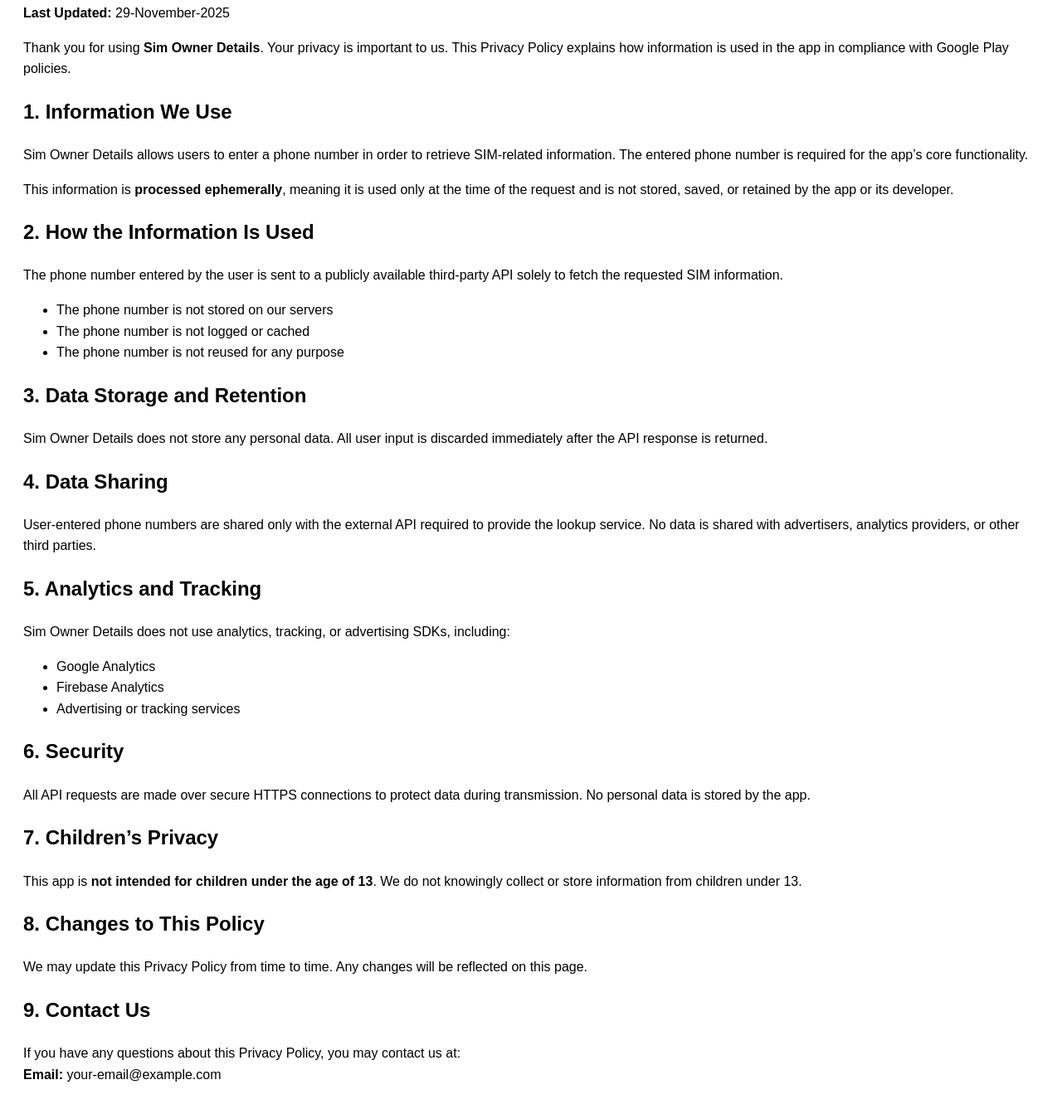
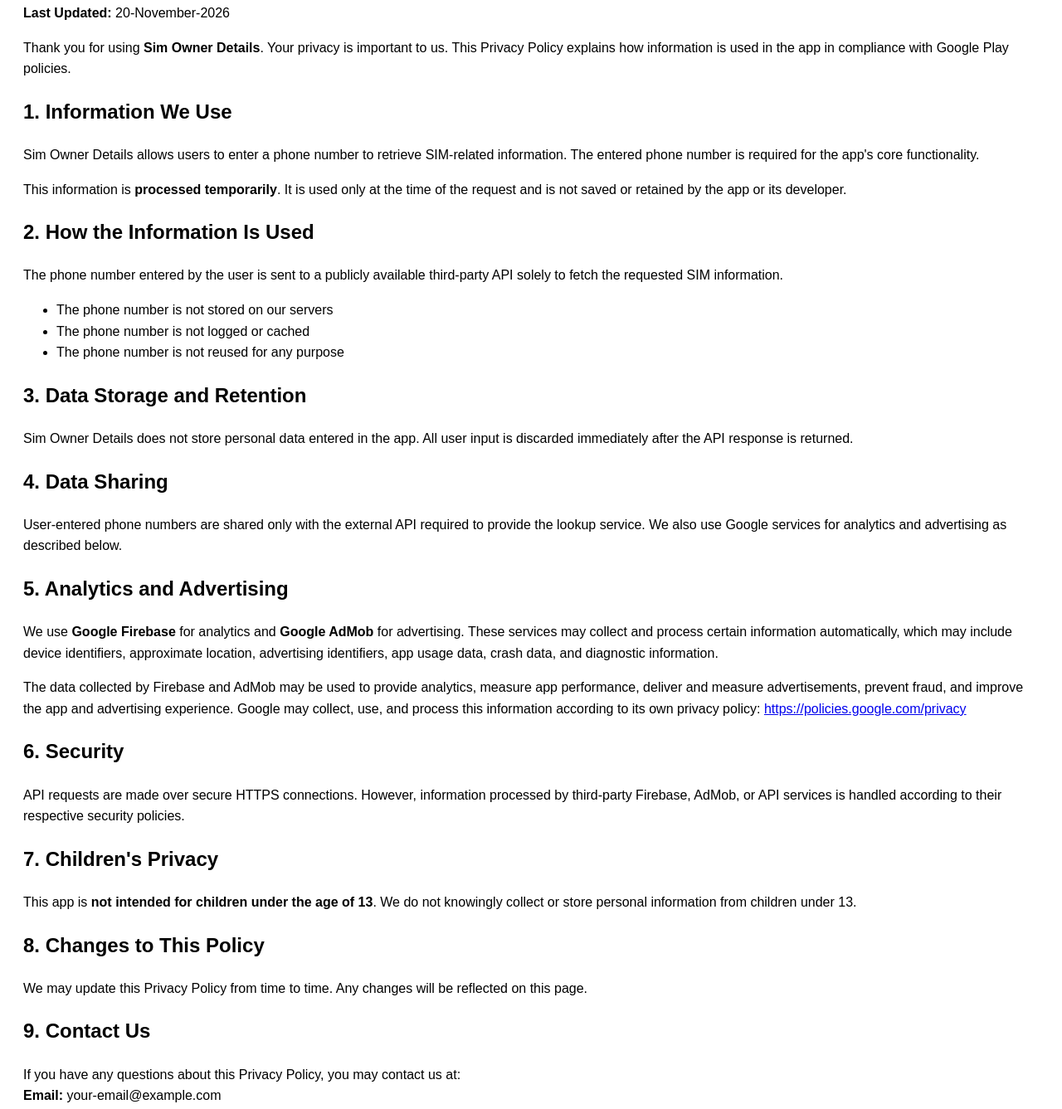
Before and after one commit to zahidali14207-coder/Privacy-Policy-for-SOD, a plain HTML site: page index.html in a window 1280 px wide. Shown: the part 119-1456 px from the top of the page at 83% size. Drawn offline with Linux system fonts and the light colour scheme.

Commit message:
Update privacy policy to disclose Firebase analytics and AdMob advertising

```diff
--- a/index.html
+++ b/index.html
@@ -8,7 +8,7 @@
 <body style="font-family: Arial, sans-serif; line-height: 1.6; padding: 20px;">
 
     <h1>Privacy Policy - Sim Owner Details</h1>
-    <p><strong>Last Updated:</strong> 29-November-2025</p>
+    <p><strong>Last Updated:</strong> 20-November-2026</p>
 
     <p>
         Thank you for using <strong>Sim Owner Details</strong>. Your privacy is important to us.
@@ -17,12 +17,12 @@
 
     <h2>1. Information We Use</h2>
     <p>
-        Sim Owner Details allows users to enter a phone number in order to retrieve SIM-related information.
-        The entered phone number is required for the app’s core functionality.
+        Sim Owner Details allows users to enter a phone number to retrieve SIM-related information.
+        The entered phone number is required for the app's core functionality.
     </p>
     <p>
-        This information is <strong>processed ephemerally</strong>, meaning it is used only at the time of the request
-        and is not stored, saved, or retained by the app or its developer.
+        This information is <strong>processed temporarily</strong>. It is used only at the time of the request
+        and is not saved or retained by the app or its developer.
     </p>
 
     <h2>2. How the Information Is Used</h2>
@@ -38,36 +38,39 @@
 
     <h2>3. Data Storage and Retention</h2>
     <p>
-        Sim Owner Details does not store any personal data.
+        Sim Owner Details does not store personal data entered in the app.
         All user input is discarded immediately after the API response is returned.
     </p>
 
     <h2>4. Data Sharing</h2>
     <p>
         User-entered phone numbers are shared only with the external API required to provide the lookup service.
-        No data is shared with advertisers, analytics providers, or other third parties.
+        We also use Google services for analytics and advertising as described below.
     </p>
 
-    <h2>5. Analytics and Tracking</h2>
+    <h2>5. Analytics and Advertising</h2>
     <p>
-        Sim Owner Details does not use analytics, tracking, or advertising SDKs, including:
+        We use <strong>Google Firebase</strong> for analytics and <strong>Google AdMob</strong> for advertising.
+        These services may collect and process certain information automatically, which may include device identifiers,
+        approximate location, advertising identifiers, app usage data, crash data, and diagnostic information.
     </p>
-    <ul>
-        <li>Google Analytics</li>
-        <li>Firebase Analytics</li>
-        <li>Advertising or tracking services</li>
-    </ul>
+    <p>
+        The data collected by Firebase and AdMob may be used to provide analytics, measure app performance,
+        deliver and measure advertisements, prevent fraud, and improve the app and advertising experience.
+        Google may collect, use, and process this information according to its own privacy policy:
+        <a href="https://policies.google.com/privacy">https://policies.google.com/privacy</a>
+    </p>
 
     <h2>6. Security</h2>
     <p>
-        All API requests are made over secure HTTPS connections to protect data during transmission.
-        No personal data is stored by the app.
+        API requests are made over secure HTTPS connections. However, information processed by third-party
+        Firebase, AdMob, or API services is handled according to their respective security policies.
     </p>
 
-    <h2>7. Children’s Privacy</h2>
+    <h2>7. Children's Privacy</h2>
     <p>
         This app is <strong>not intended for children under the age of 13</strong>.
-        We do not knowingly collect or store information from children under 13.
+        We do not knowingly collect or store personal information from children under 13.
     </p>
 
     <h2>8. Changes to This Policy</h2>
```
